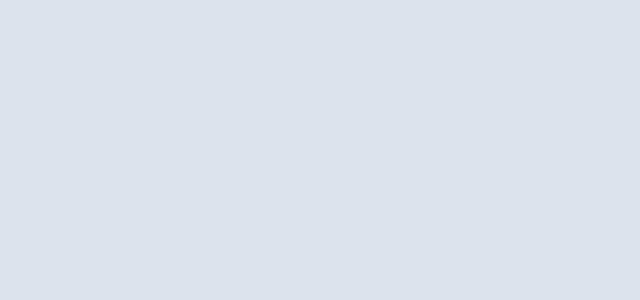
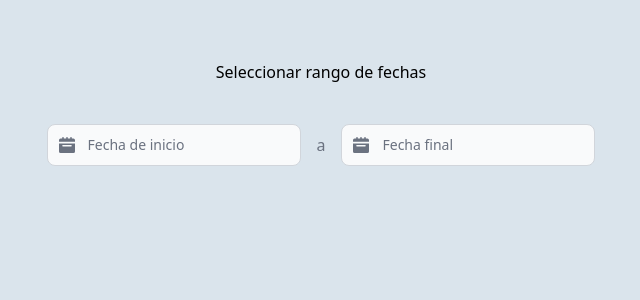
Before and after one commit to Alexandra-Rivera/Aimeli-Invoice-System-Frontend-NoSSR, an Angular app: page /reportes in a window 1280 px wide. Before the commit this address led to /. Shown: the top 300 px of the page, without its empty margins (319-959 px from the left). Built offline with nearby package versions, Linux system fonts and the light colour scheme.

Commit message:
Add: creacion de reporte

```diff
--- a/src/app/app.routes.ts
+++ b/src/app/app.routes.ts
@@ -2,6 +2,7 @@ import { Routes } from '@angular/router';
 import { FormularioRegistroComponent } from './formulario-registro/formulario-registro.component';
 import { FormularioInfoAmeliComponent } from './formulario-info-ameli/formulario-info-ameli.component';
 import { LoginComponent } from './login/login.component';
+import { ReportesComponent } from './reportes/reportes.component';
 
 export const routes: Routes = [
     {
@@ -23,5 +24,10 @@ export const routes: Routes = [
         path: 'login',
         component: LoginComponent,
         title: 'Login'
+    },
+    {
+        path: 'reportes',
+        component: ReportesComponent,
+        title: 'reportes'
     }
 ];
--- /dev/null
+++ b/src/app/reportes/reportes.component.html
@@ -0,0 +1,66 @@
+<section class="flex justify-center order-1 lg:order-2">
+    <div class="mt-15">
+    <h3 class="centrar-contenido">Seleccionar rango de fechas</h3>
+    <div class="flex justify-center w-full order-2 lg:order-1 gap-2 mt-10">
+        <div class="mb-5 w-full">
+            <div>
+                <div
+                  id="date-range-picker"
+                  date-rangepicker
+                  class="flex items-center justify-center"
+                >
+                  <div class="relative">
+                    <div
+                      class="absolute inset-y-0 start-0 flex items-center ps-3 pointer-events-none"
+                    >
+                      <svg
+                        class="w-4 h-4 text-gray-500"
+                        aria-hidden="true"
+                        xmlns="http://www.w3.org/2000/svg"
+                        fill="currentColor"
+                        viewBox="0 0 20 20"
+                      >
+                        <path
+                          d="M20 4a2 2 0 0 0-2-2h-2V1a1 1 0 0 0-2 0v1h-3V1a1 1 0 0 0-2 0v1H6V1a1 1 0 0 0-2 0v1H2a2 2 0 0 0-2 2v2h20V4ZM0 18a2 2 0 0 0 2 2h16a2 2 0 0 0 2-2V8H0v10Zm5-8h10a1 1 0 0 1 0 2H5a1 1 0 0 1 0-2Z"
+                        />
+                      </svg>
+                    </div>
+                    <input
+                      id="datepicker-range-start"
+                      name="start"
+                      type="text"
+                      class="bg-gray-50 border border-gray-300 text-gray-900 text-sm rounded-lg focus:ring-blue-500 focus:border-blue-500 block w-full ps-10 p-2.5"
+                      placeholder="Fecha de inicio"
+                    />
+                  </div>
+                  <span class="mx-4 text-gray-500">a</span>
+                  <div class="relative">
+                    <div
+                      class="absolute inset-y-0 start-0 flex items-center ps-3 pointer-events-none"
+                    >
+                      <svg
+                        class="w-4 h-4 text-gray-500"
+                        aria-hidden="true"
+                        xmlns="http://www.w3.org/2000/svg"
+                        fill="currentColor"
+                        viewBox="0 0 20 20"
+                      >
+                        <path
+                          d="M20 4a2 2 0 0 0-2-2h-2V1a1 1 0 0 0-2 0v1h-3V1a1 1 0 0 0-2 0v1H6V1a1 1 0 0 0-2 0v1H2a2 2 0 0 0-2 2v2h20V4ZM0 18a2 2 0 0 0 2 2h16a2 2 0 0 0 2-2V8H0v10Zm5-8h10a1 1 0 0 1 0 2H5a1 1 0 0 1 0-2Z"
+                        />
+                      </svg>
+                    </div>
+                    <input
+                      id="datepicker-range-end"
+                      name="end"
+                      type="text"
+                      class="bg-gray-50 border border-gray-300 text-gray-900 text-sm rounded-lg focus:ring-blue-500 focus:border-blue-500 block w-full ps-10 p-2.5"
+                      placeholder="Fecha final"
+                    />
+                  </div>
+                </div>
+              </div>
+            </div>
+        </div>
+    </div>
+</section>
```
Also changed, not shown: src/app/reportes/reportes.component.ts (added, +11 -0 lines), src/app/reportes/reportes.component.css (added), 1 other file (tests, documents, lock files or other folders).
